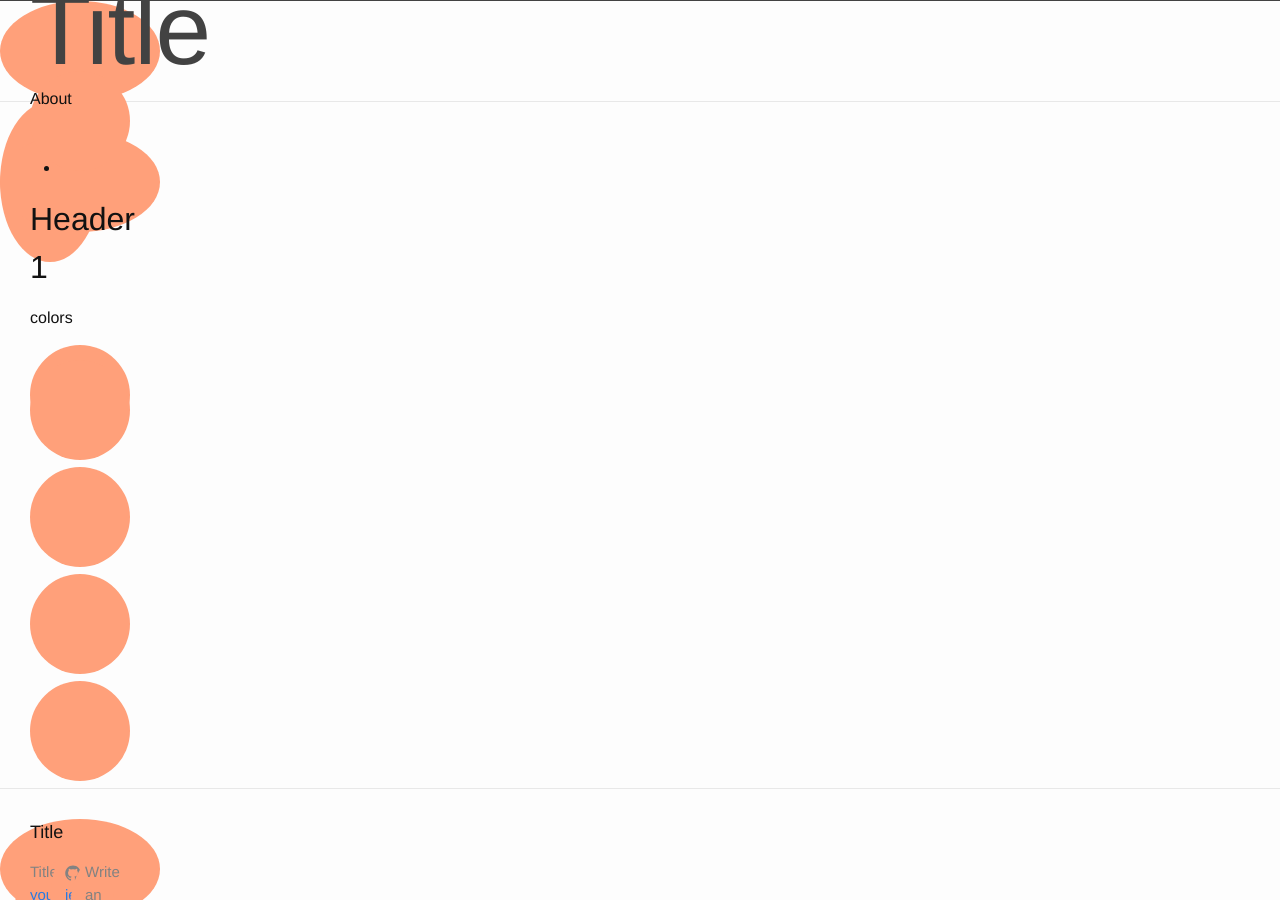
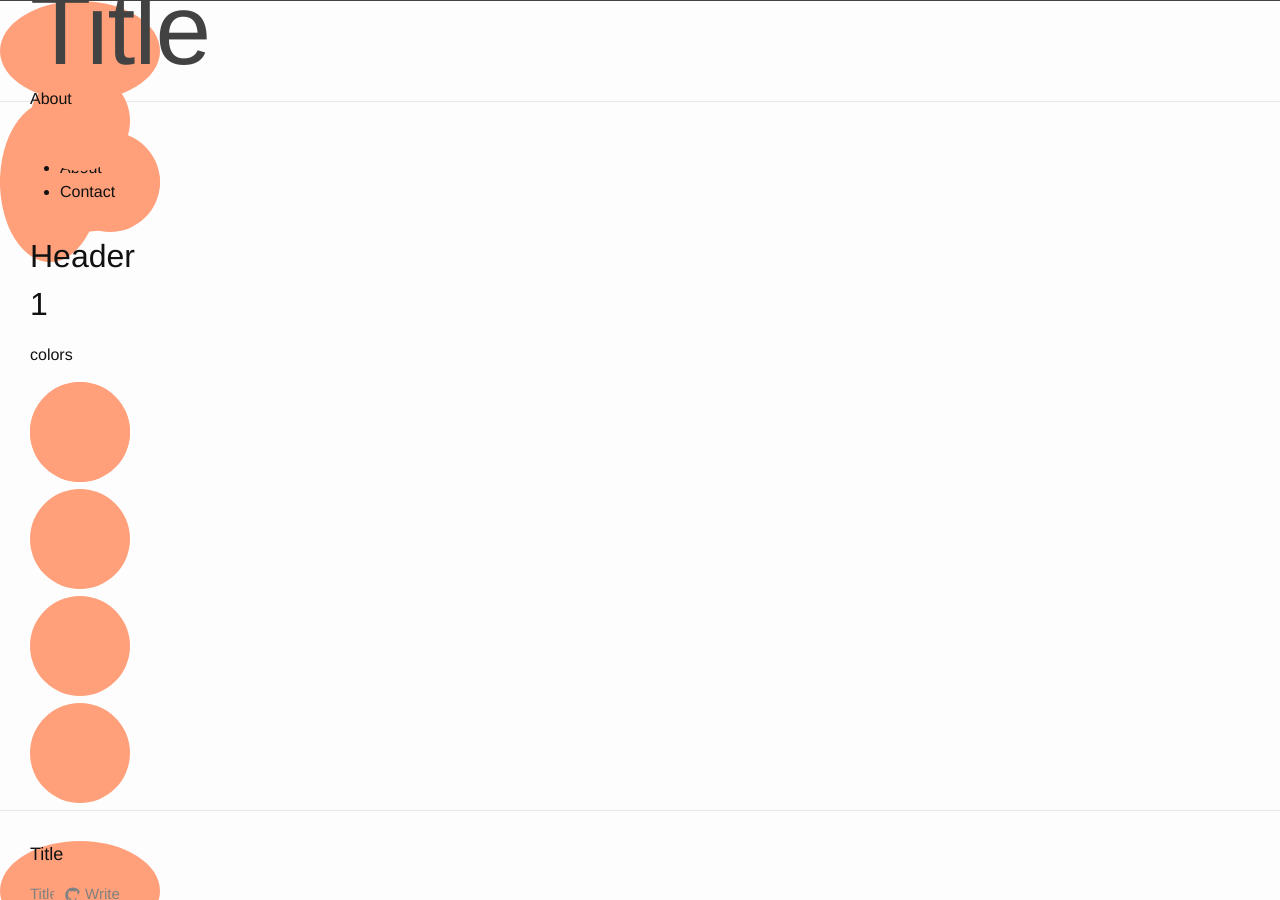
Before and after one commit to listjfr/listjfr.github.io, a Jekyll site: the page built from index.html, in a window 1280 px wide and 900 px high. Built offline with Jekyll 4.4.1, drawn with Linux system fonts in a browser that asks for light colours.

Commit message:
Update index.html

```diff
--- a/index.html
+++ b/index.html
@@ -5,13 +5,15 @@
 <!DOCTYPE html>
 <html>
   <head>
-      <link href="_sass/_layout.scss" type = "text/scss" rel = "stylesheet">
+      <link rel='stylesheet' type='text/scss' href='_scss/_layout.scss'/>
       <script type='text/javascript' src='script.js'></script>
     <title>TITLE</title>
-    <ul class="navigation">
-        <li></li>
-        <li"></li>
-        <li></li>
+    <ul>
+      <div class="navigation">
+        <li>Home</li>
+        <li>About</li>
+        <li>Contact</li>
+      </div>
     </ul>
   </head>
 
@@ -19,12 +21,10 @@
     <h1>Header 1 </h1>
     <p> colors </p>
     <div class="blocks">
-      <p>
         <div class="color1"></div>
         <div class="color2"></div>
         <div class="color3"></div>
         <div class="color4"></div>
-      </p>
     </div>
   </body>
 
```
